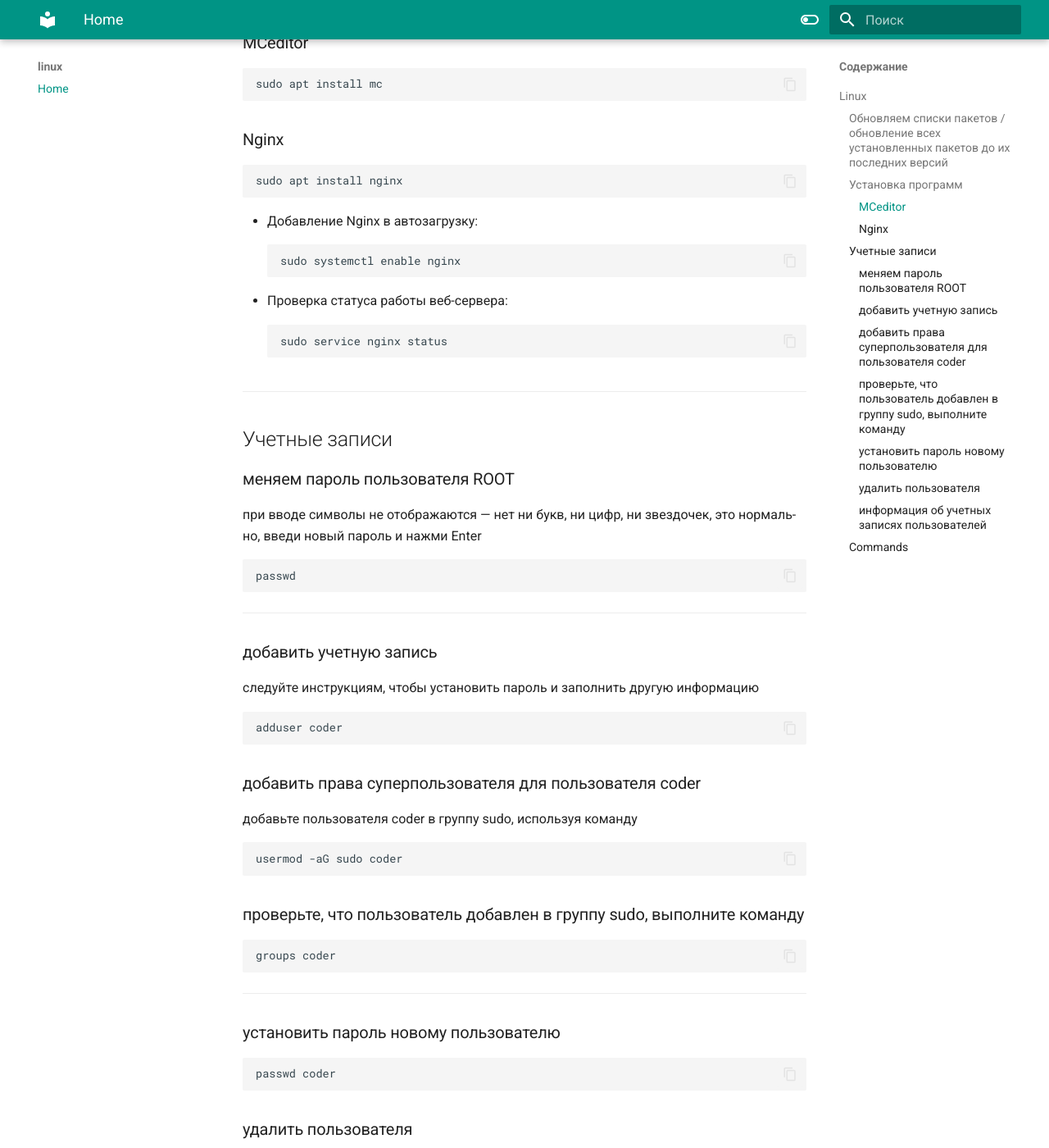
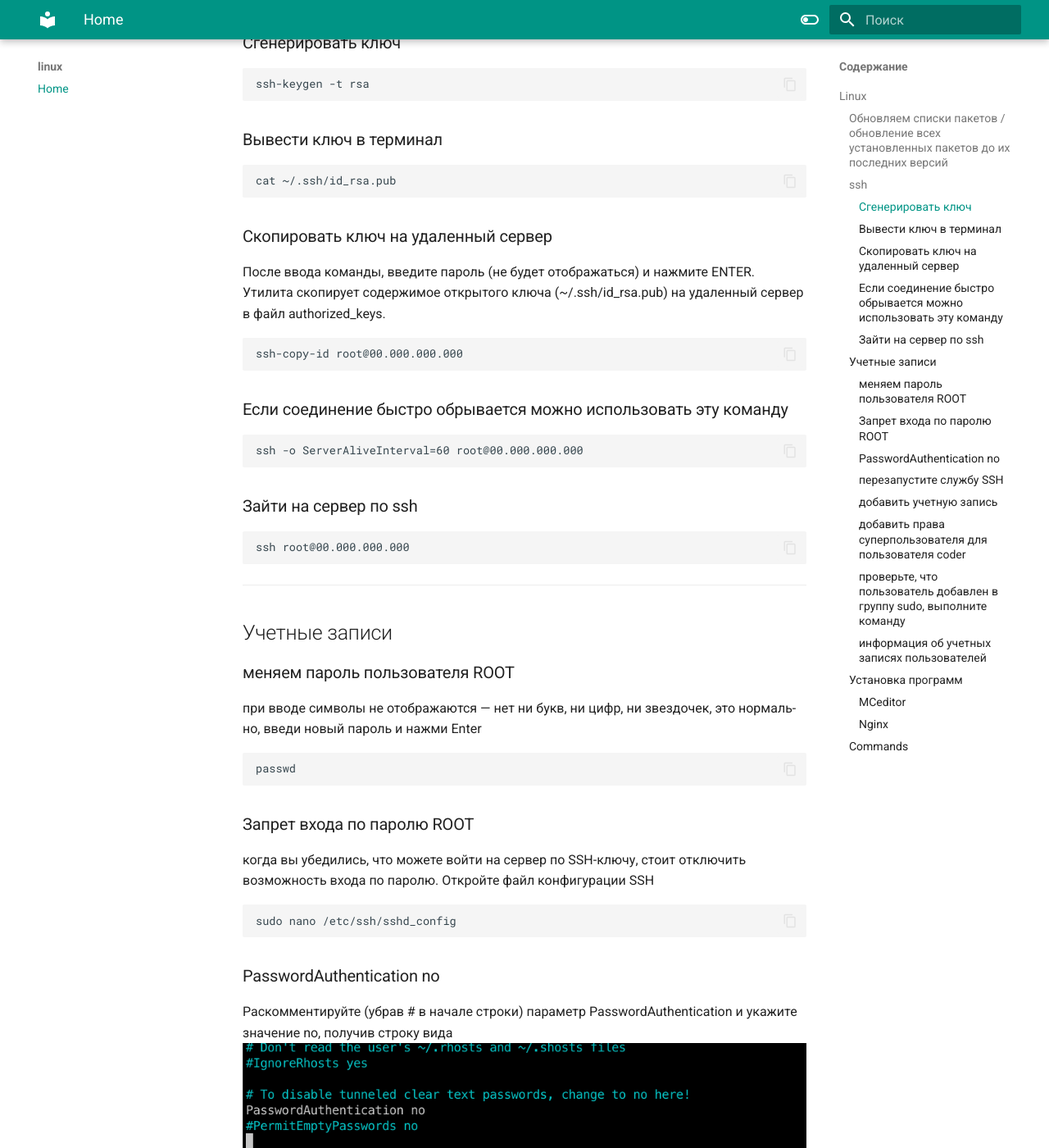
Before and after one commit to pavelcity/linux, an MkDocs documentation site: the page built from docs/index.md, in a window 1280 px wide and 1400 px high, scrolled down 904 px. Shown: the whole window at 82% size. Built offline with MkDocs 1.6.1 and Material for MkDocs 9.7.7, drawn with Linux system fonts in a browser that asks for light colours; some of the changed text lies outside the part shown.

Commit message:
add pic and new info

````diff
--- a/docs/index.md
+++ b/docs/index.md
@@ -25,27 +25,35 @@ sudo apt list
 ```
 
 ---
+## ssh
 
-## Установка программ
-
-### MCeditor
+### Сгенерировать ключ
 ```
-sudo apt install mc
+ssh-keygen -t rsa
 ```
 
-### Nginx
+### Вывести ключ в терминал
 ```
-sudo apt install nginx
+cat ~/.ssh/id_rsa.pub
 ```
 
-* Добавление Nginx в автозагрузку:
+### Скопировать ключ на удаленный сервер
+После ввода команды, введите пароль (не будет отображаться) и нажмите ENTER. Утилита скопирует содержимое открытого ключа (~/.ssh/id_rsa.pub) на удаленный сервер в файл authorized_keys.
 ```
-sudo systemctl enable nginx
+ssh-copy-id root@00.000.000.000
 ```
-* Проверка статуса работы веб-сервера:
+
+### Если соединение быстро обрывается можно использовать эту команду
 ```
-sudo service nginx status
+ssh -o ServerAliveInterval=60 root@00.000.000.000
 ```
+
+### Зайти на сервер по ssh
+```
+ssh root@00.000.000.000
+```
+
+
 
 ---
 
@@ -56,6 +64,31 @@ sudo service nginx status
 ```
 passwd
 ```
+
+### Запрет входа по паролю ROOT
+когда вы убедились, что можете войти на сервер по SSH-ключу, стоит отключить возможность входа по паролю. Откройте файл конфигурации SSH
+```
+sudo nano /etc/ssh/sshd_config
+```
+
+### PasswordAuthentication no
+
+Раскомментируйте (убрав # в начале строки) параметр PasswordAuthentication и укажите значение no, получив строку вида
+![PasswordAuthentication](/assets/img/PasswordAuthentication.png){ loading=lazy }
+```
+PasswordAuthentication no
+```
+
+
+### перезапустите службу SSH
+сохраните файл и перезапустите службу SSH командой
+```
+sudo service ssh restart
+```
+
+
+
+
 
 ---
 
@@ -80,11 +113,11 @@ groups coder
 
 ---
 
-### установить пароль новому пользователю
+* установить пароль новому пользователю
 ```
 passwd coder
 ```
-### удалить пользователя
+* удалить пользователя
 ```
 deluser coder
 ```
@@ -120,6 +153,31 @@ last
 
 ---
 
+## Установка программ
+
+### MCeditor
+```
+sudo apt install mc
+```
+
+### Nginx
+```
+sudo apt install nginx
+```
+
+* Добавление Nginx в автозагрузку:
+```
+sudo systemctl enable nginx
+```
+* Проверка статуса работы веб-сервера:
+```
+sudo service nginx status
+```
+
+
+
+---
+
 ## Commands
 получение списка ранее выполненных команд
 ```
````
Also changed, not shown: docs/assets/img/PasswordAuthentication.png (added), 3 other files.
